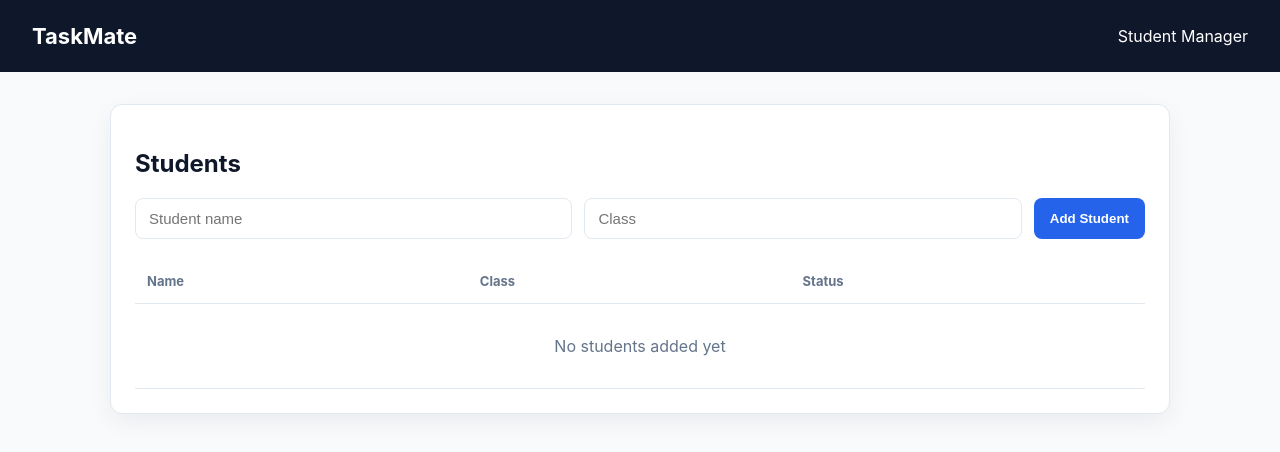
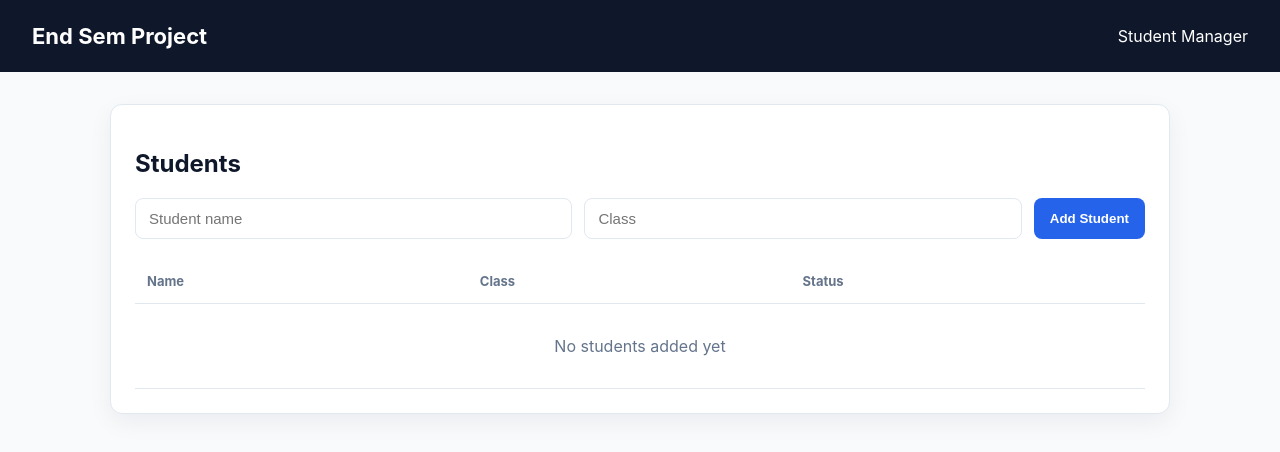
Before and after one commit to kanhaiya-singh06/end-sem-project, a plain HTML site: page index.html in a window 1280 px wide. Drawn offline with Linux system fonts and the light colour scheme.

Commit message:
Change displayed project name to End Sem Project

```diff
--- a/index.html
+++ b/index.html
@@ -3,7 +3,7 @@
 <head>
   <meta charset="UTF-8">
   <meta name="viewport" content="width=device-width, initial-scale=1.0">
-  <title>TaskMate Student Manager</title>
+  <title>End Sem Project</title>
   <style>
     :root {
       --navy: #0f172a;
@@ -108,7 +108,7 @@
 </head>
 <body>
   <header>
-    <h1>TaskMate</h1>
+    <h1>End Sem Project</h1>
     <span>Student Manager</span>
   </header>
 
```
